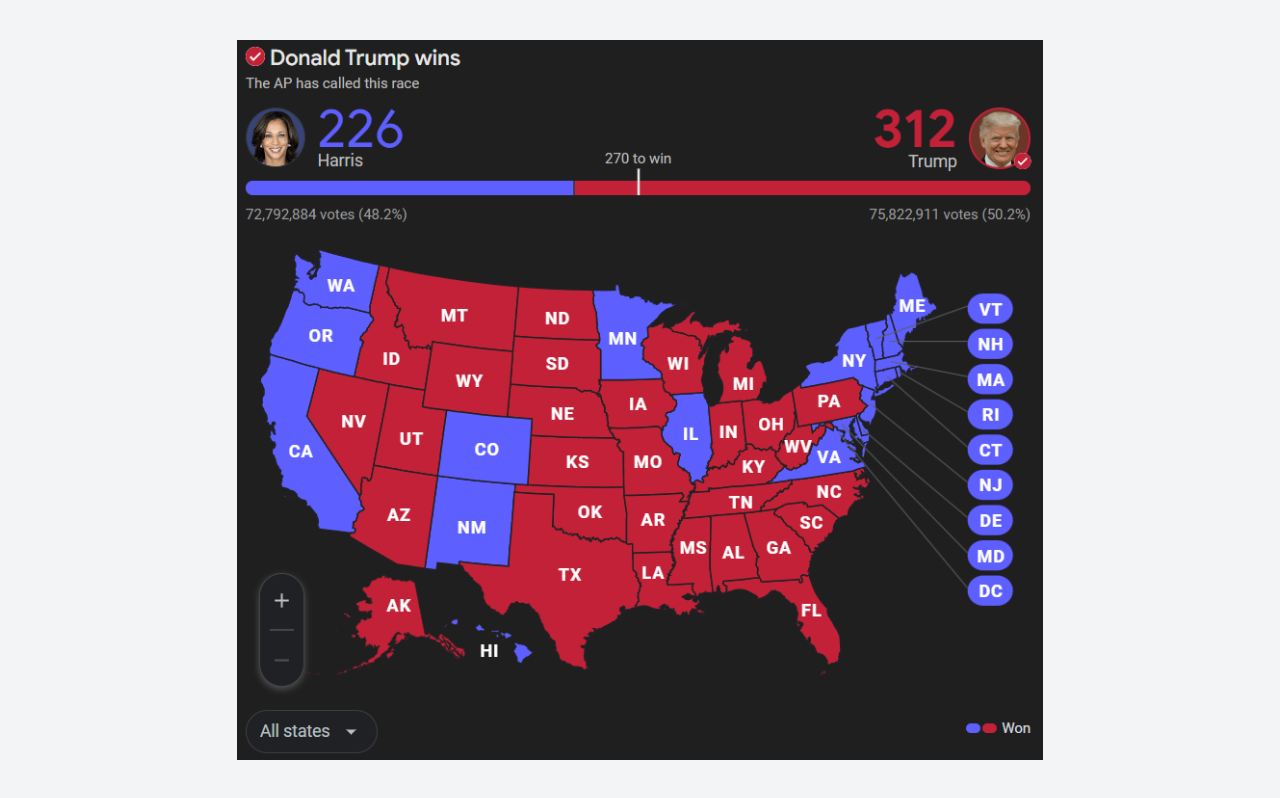
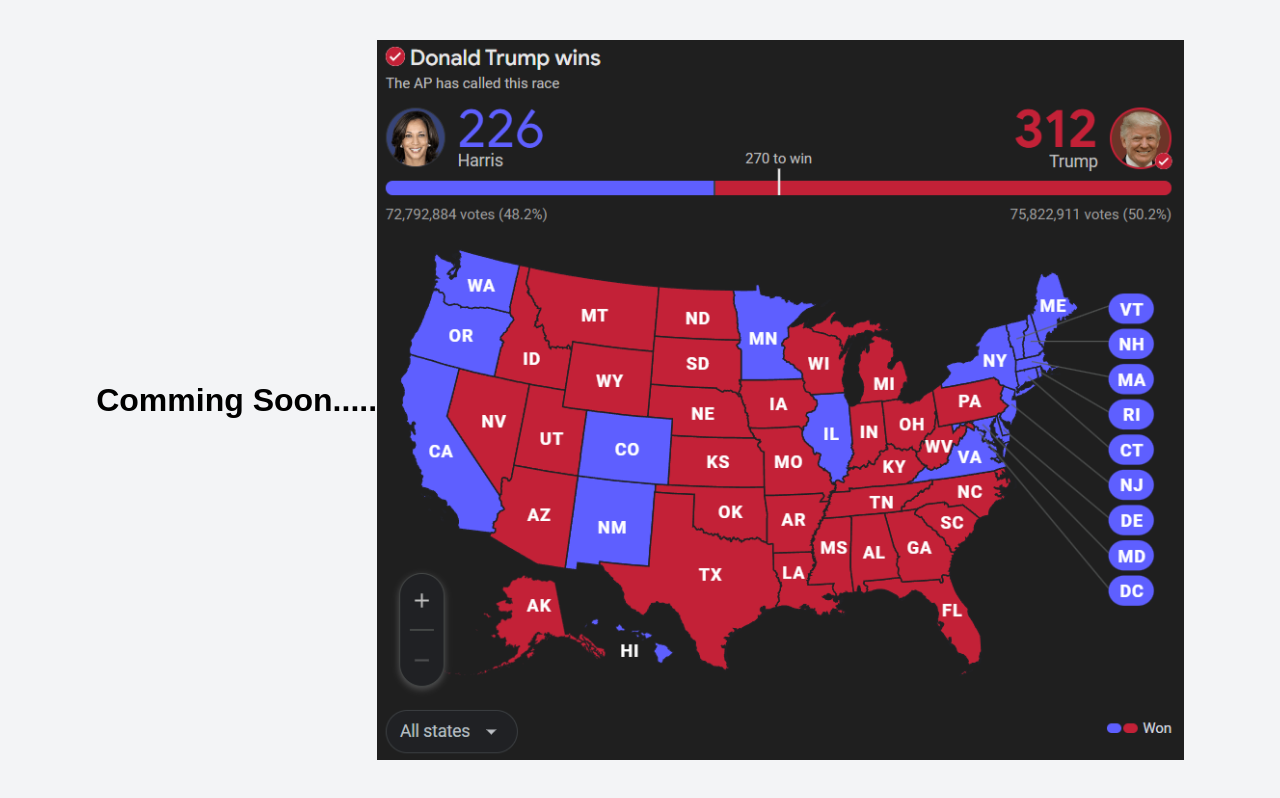
Before and after one commit to hireatcircle/knowtherealdonald, a plain HTML site: page index.html in a window 1280 px wide. Drawn offline with Linux system fonts and the light colour scheme.

```diff
--- a/index.html
+++ b/index.html
@@ -1,6 +1,7 @@
 <!DOCTYPE html>
 <html lang="en">
 <head>
+    <h1> Comming Soon..... </h1>
     <meta charset="UTF-8">
     <meta name="viewport" content="width=device-width, initial-scale=1.0">
     <title>The Donald Trump</title>
```
